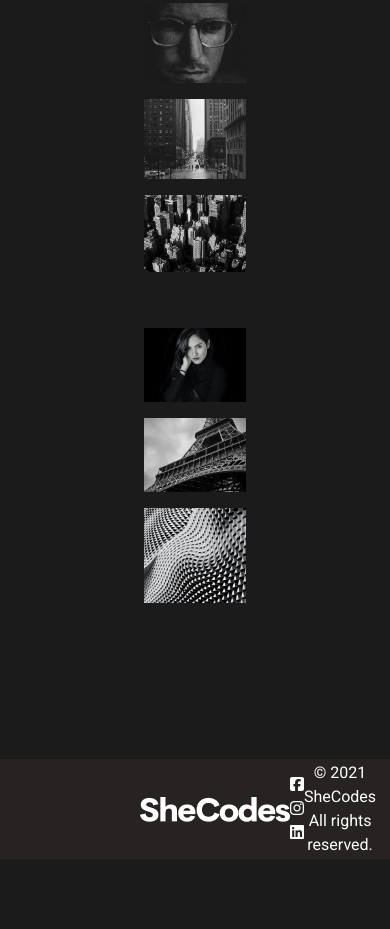
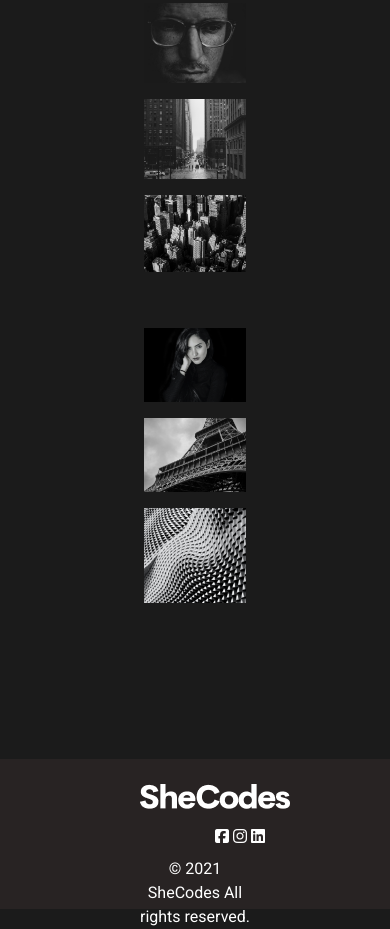
Before and after one commit to dionne-tucker/SheCodes-Photography-responsive, a plain HTML site: page index.html in a window 390 px wide. Shown: the part 1667-2596 px from the top of the page. Before the commit the page ends 2526 px from the top, so only its background shows below. Drawn offline with nearby package versions, Linux system fonts and the light colour scheme.

Commit message:
made footer responsive using bootstrap

```diff
--- a/index.html
+++ b/index.html
@@ -110,9 +110,9 @@
         </div>
       </div>
     </div>
-    <footer class="d-flex justify-content-between align-items-center">
+    <footer class="d-block d-lg-flex pt-4 pb-2 pt-lg-2 justify-content-between align-items-center">
       <img src="images/shecodes.png" alt="She Codes" />
-      <div class="social">
+      <div class="social d-sm-flex justify-content-evenly mt-3 mb-2">
         <i class="fa-brands fa-facebook-square"></i>
         <i class="fa-brands fa-instagram"></i>
         <i class="fa-brands fa-linkedin"></i>
--- a/src/style.css
+++ b/src/style.css
@@ -82,7 +82,12 @@ nav a {
 footer {
   background-color: #282323;
   padding: 0 140px;
-  height: 100px;
+  height: 150px;
+}
+
+footer .social {
+  width: 200px;
+  margin: 0 auto;
 }
 
 footer p {
```
